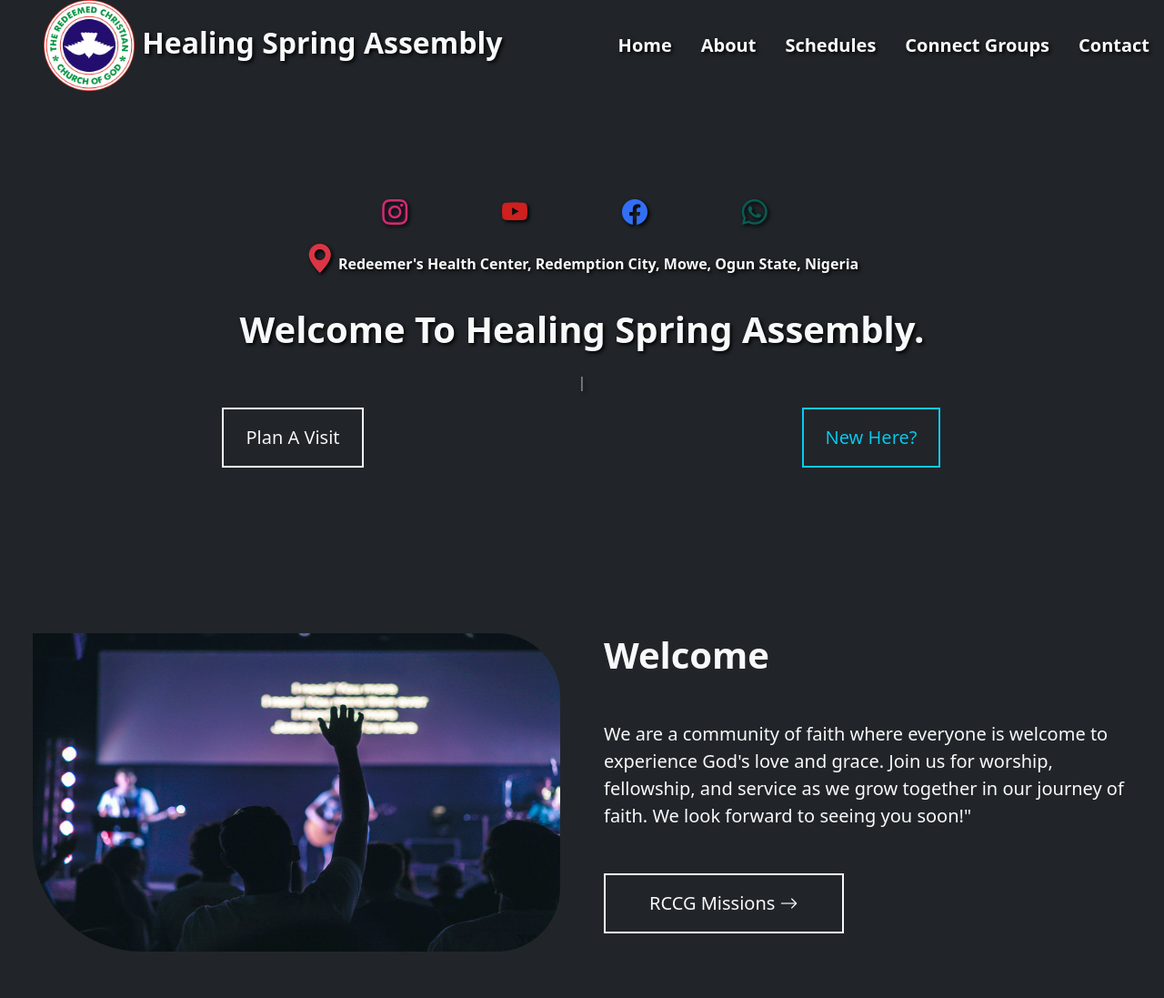
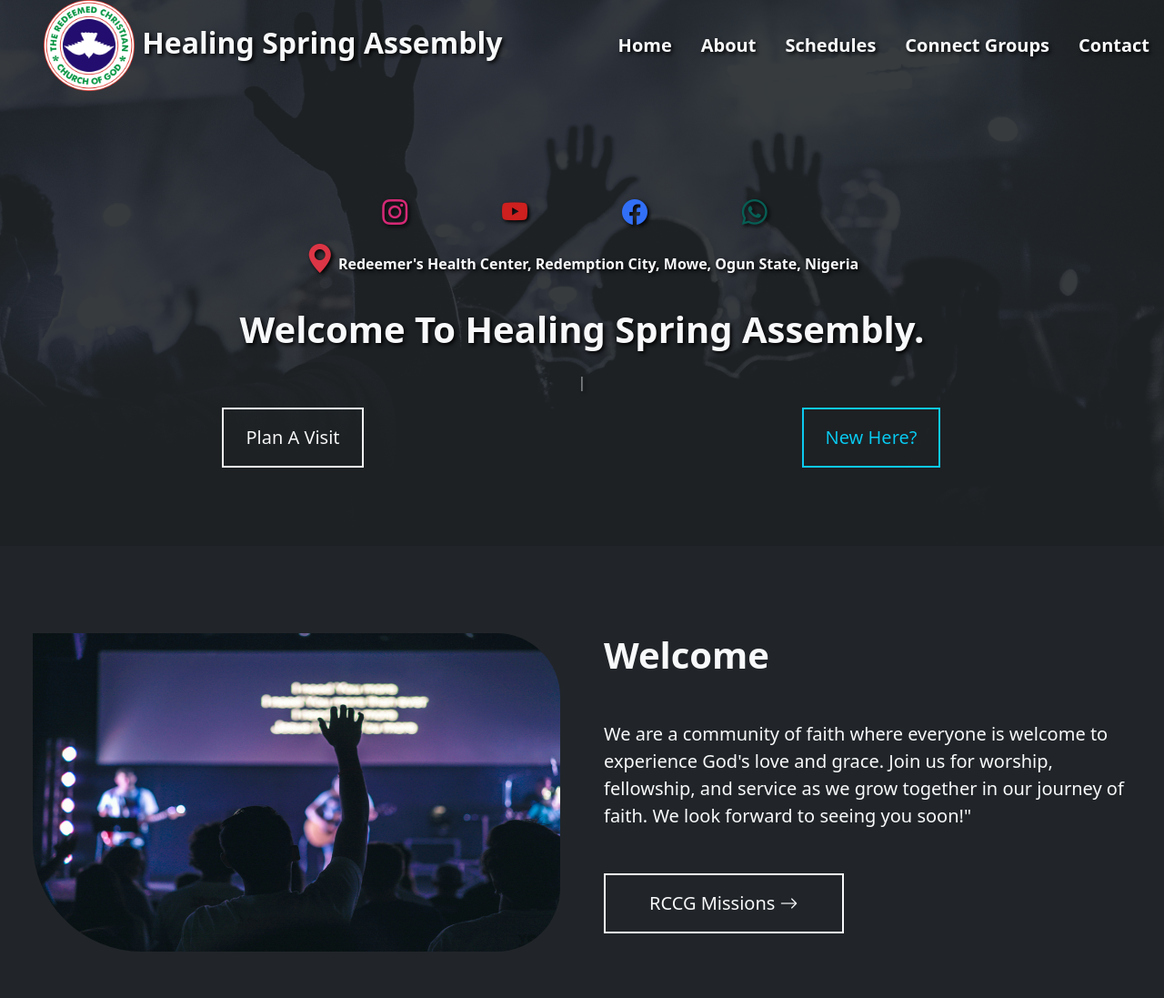
Before and after one commit to Daniel-1406/hsa, a plain HTML site: page index.html in a window 1280 px wide. Shown: the top 1097 px of the page at 91% size. Drawn offline with nearby package versions, Linux system fonts and the light colour scheme.

Commit message:
Update index.html

```diff
--- a/index.html
+++ b/index.html
@@ -131,7 +131,7 @@
             <!-- navbar end-->
              <!-- hero start-->
             <div class="container-fluid p-0 position-relative" id="home">
-                <div class="container-fluid" style="background-image: url(img/hero_img1.jpg);
+                <div class="container-fluid" style="background-image: url(hero_img1.jpg);
                                                                         background-repeat:no-repeat ;
                                                                         background-attachment:fixed;
                                                                         background-size:100% 100%;
```
